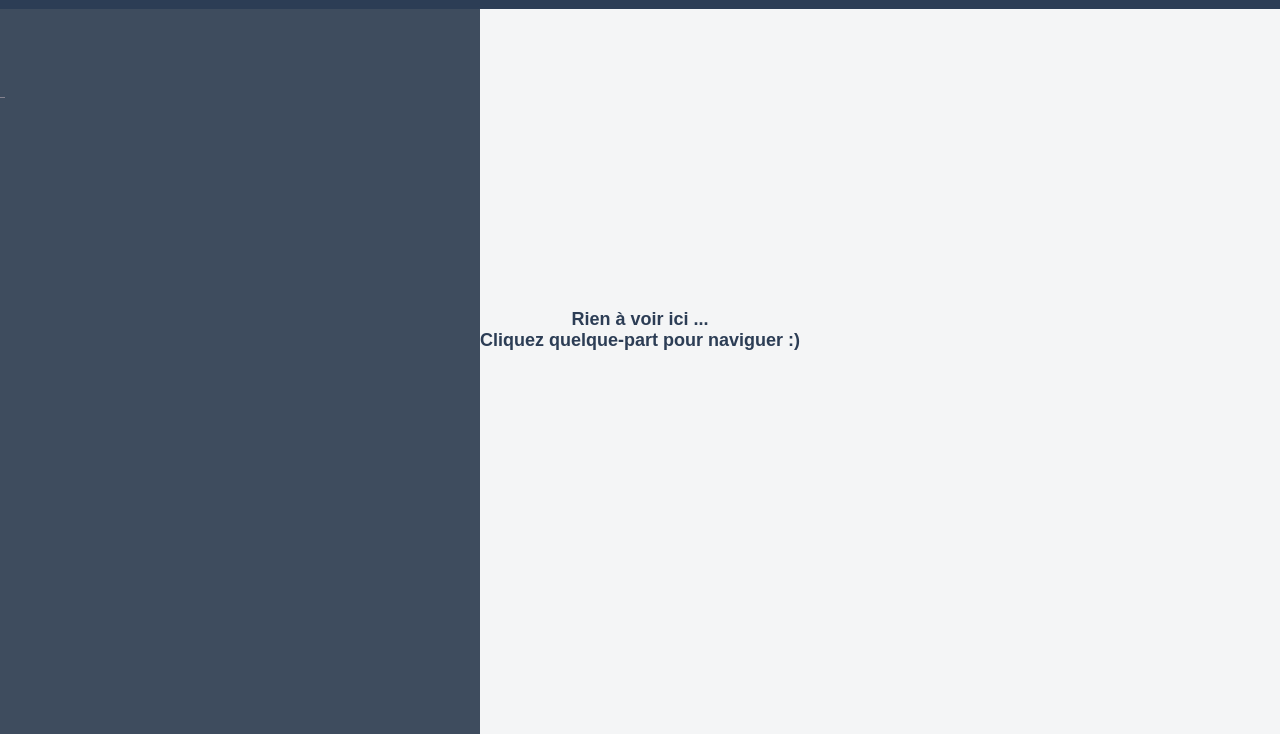
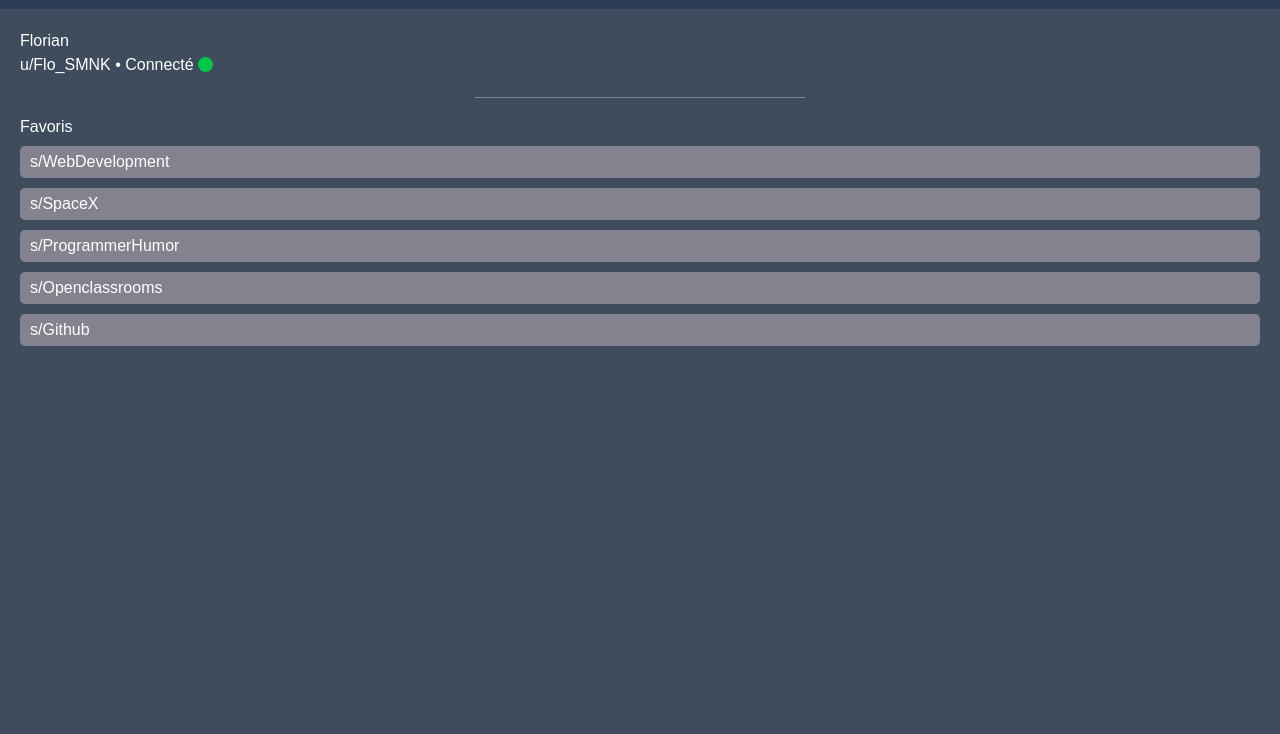
Before and after one commit to floriansimunek/Openclasrooms-Projet7-Groupomania-Front_old, a plain HTML site: page index.html in a window 1280 px wide. Shown: the part 66-800 px from the top of the page. Drawn offline with Linux system fonts and the light colour scheme.

Commit message:
Added user favorites in navigation bar

```diff
--- a/index.html
+++ b/index.html
@@ -20,6 +20,14 @@
                 <p id="user-infos">Florian<br>u/Flo_SMNK • Connecté <span id="connection-state"></span></p>
             </div>
             <span class="separation-line"></span>
+            <ul id="favs">
+                <p>Favoris</p>
+                <li class="sub-fav-01">s/WebDevelopment</li>
+                <li class="sub-fav-02">s/SpaceX</li>
+                <li class="sub-fav-03">s/ProgrammerHumor</li>
+                <li class="sub-fav-04">s/Openclassrooms</li>
+                <li class="sub-fav-05">s/Github</li>
+            </ul>
         </div>
         <h1>Groupomania</h1>
     </header>
--- a/styles.scss
+++ b/styles.scss
@@ -92,7 +92,7 @@ input{
     left: 0px;
     top: 75px;
     background: $dark-blue;
-    transform: translate(-100vh, 0);
+    //transform: translate(-100vh, 0);
     transition: all 0.5s ease-in-out;
 
     #user{
@@ -116,6 +116,18 @@ input{
         height: 1px;
         background-color: $light-blue;
     }
+
+    #favs{
+        margin: 20px;
+        list-style: none;
+
+        li{
+            background: $light-blue;
+            border-radius: 5px;
+            margin-top: 10px;
+            padding: 7px 10px;
+        }
+    }
 }
 
 
```
Also changed, not shown: css/styles.css, 1 other file.
